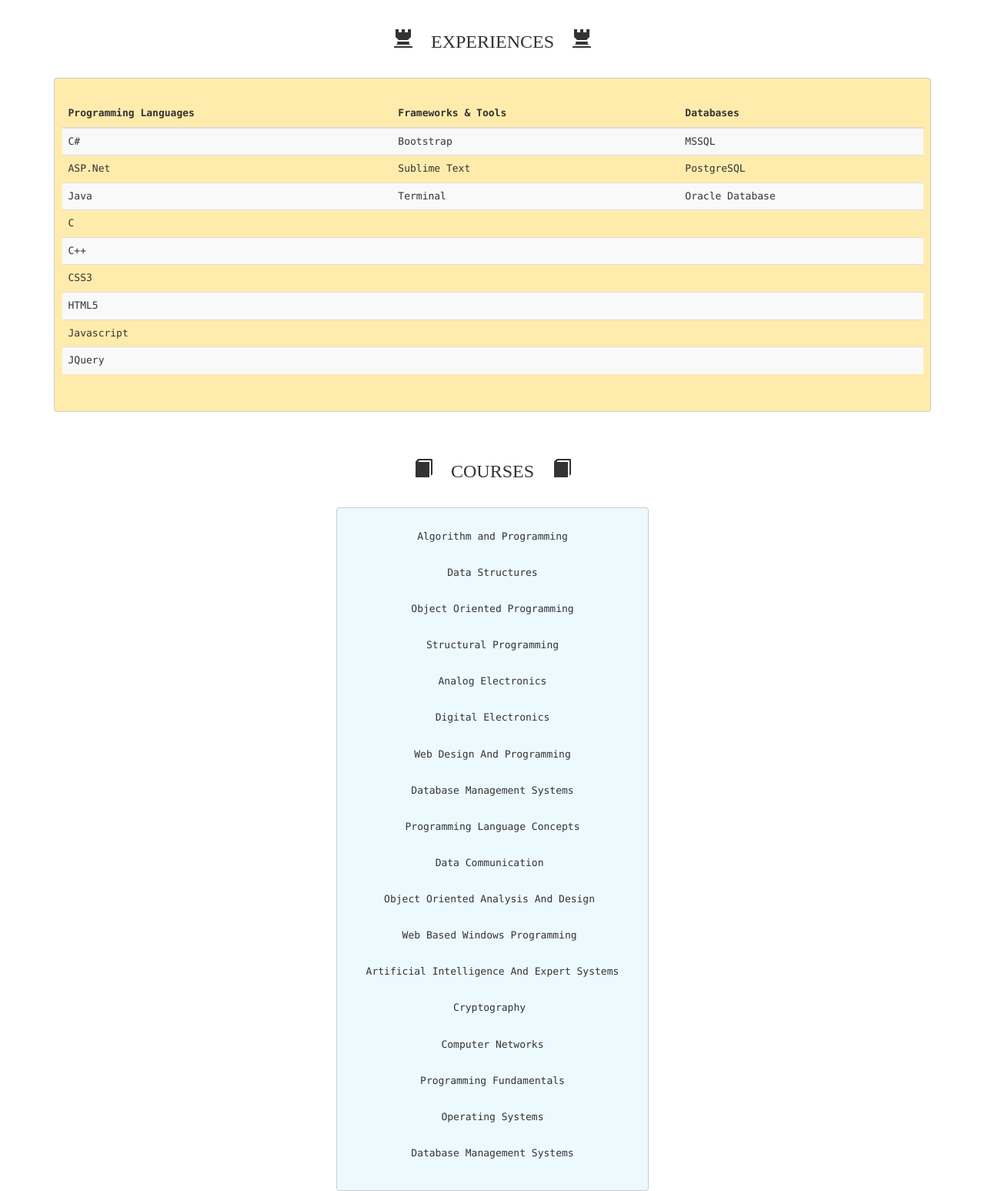
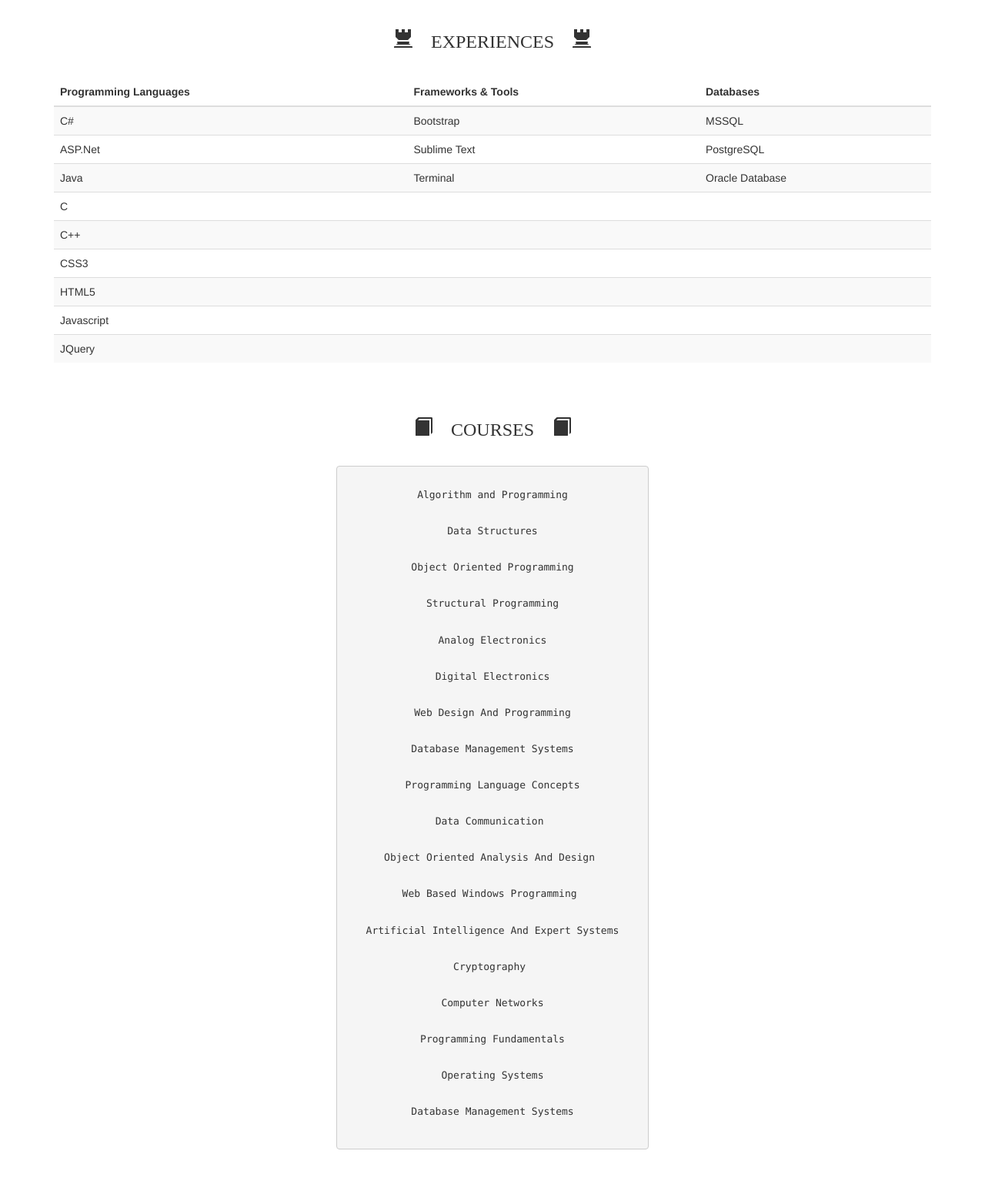
Before and after one commit to emreozguruoglu/emreozguruoglu.github.io, a plain HTML site: page index.html in a window 1280 px wide. Shown: the part 235-1782 px from the top of the page at 77% size. Drawn offline with nearby package versions, Linux system fonts and the light colour scheme.

Commit message:
Experiences Changed

```diff
--- a/css/style.css
+++ b/css/style.css
@@ -83,11 +83,3 @@
   	margin-right: auto;
  	margin-left: auto;
 }
-
-#coursesbc{
-	background-color: #ECF9FF;
-}
-
-#experiences{
-	background-color: #FFECAC;
-}
--- a/index.html
+++ b/index.html
@@ -44,7 +44,6 @@
 	<div style="text-align:center; margin:30px 0">
 		<h3 class="glyphicon glyphicon-tower"> EXPERIENCES&nbsp</h3><h3 class="glyphicon glyphicon-tower"></h3>
 	</div>
-	<pre id="experiences">
 	<table class="table table-striped">
 	   <thead>
 	      <tr>
@@ -101,7 +100,6 @@
 	      </tr>
 	   	</tbody>
 	</table>
-</pre>
 </div>
 <div style="text-align:center; margin:30px 0">
 		<h3 class="glyphicon glyphicon-book"> COURSES&nbsp</h3><h3 class="glyphicon glyphicon-book"></h3>
```
